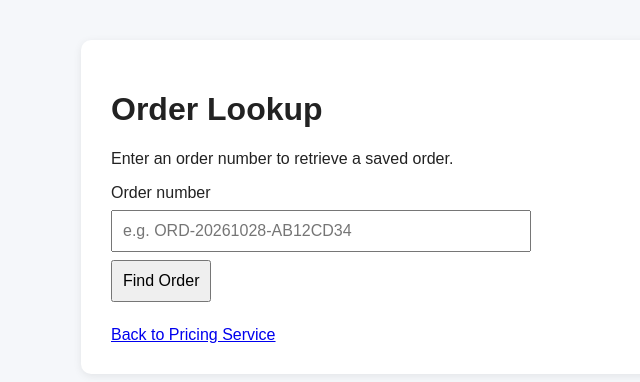
After one commit to abdullateefabioro-hub/pricing-service, a Flask app: page /lookup in a window 1280 px wide. The commit adds this page. Shown: the top 382 px of the page, without its empty margins (134-774 px from the left). Run offline with Flask 3, Linux system fonts and the light colour scheme.

Commit message:
Add order lookup page

```diff
--- a/app.py
+++ b/app.py
@@ -12,7 +12,7 @@ from flask import (
     flash,
 )
 
-from database import save_order
+from database import get_order, save_order
 from pricing import calculate_order, parse_items, line_total
 from receipt import generate_receipt
 
@@ -123,3 +123,28 @@ def download_receipt():
 
 if __name__ == "__main__":
     app.run(debug=True)
+
+
+@app.route("/lookup", methods=["GET", "POST"])
+def lookup():
+    order = None
+    error = None
+    order_number = ""
+
+    if request.method == "POST":
+        order_number = request.form.get("order_number", "").strip()
+
+        if not order_number:
+            error = "Please enter an order number."
+        else:
+            order = get_order(order_number)
+
+            if order is None:
+                error = f"No order found with number: {order_number}"
+
+    return render_template(
+        "lookup.html",
+        order=order,
+        error=error,
+        order_number=order_number,
+    )
--- a/templates/index.html
+++ b/templates/index.html
@@ -173,6 +173,10 @@
                 </a>
             </section>
         {% endif %}
+
+        <p>
+            <a href="{{ url_for('lookup') }}">Look Up an Existing Order</a>
+        </p>
     </main>
 </body>
 </html>
--- /dev/null
+++ b/templates/lookup.html
@@ -0,0 +1,152 @@
+<!DOCTYPE html>
+<html lang="en">
+<head>
+    <meta charset="UTF-8">
+    <meta name="viewport" content="width=device-width, initial-scale=1.0">
+    <title>Order Lookup - Pricing Service</title>
+    <style>
+        body {
+            font-family: Arial, sans-serif;
+            max-width: 850px;
+            margin: 40px auto;
+            padding: 0 20px;
+            color: #222;
+            background: #f5f7fa;
+        }
+
+        main {
+            background: white;
+            padding: 30px;
+            border-radius: 10px;
+            box-shadow: 0 2px 8px rgba(0, 0, 0, 0.08);
+        }
+
+        input, button {
+            font-size: 16px;
+            padding: 10px;
+            margin-top: 8px;
+        }
+
+        input {
+            width: 100%;
+            max-width: 420px;
+            box-sizing: border-box;
+        }
+
+        button {
+            cursor: pointer;
+        }
+
+        .error {
+            color: #b00020;
+            margin-top: 20px;
+        }
+
+        table {
+            width: 100%;
+            border-collapse: collapse;
+            margin-top: 20px;
+        }
+
+        th, td {
+            padding: 10px;
+            border-bottom: 1px solid #ddd;
+            text-align: left;
+        }
+
+        th {
+            background: #f0f2f5;
+        }
+
+        .totals {
+            margin-top: 20px;
+            line-height: 1.8;
+        }
+
+        a {
+            display: inline-block;
+            margin-top: 24px;
+        }
+    </style>
+</head>
+<body>
+    <main>
+        <h1>Order Lookup</h1>
+        <p>Enter an order number to retrieve a saved order.</p>
+
+        <form method="POST" action="{{ url_for('lookup') }}">
+            <label for="order_number">Order number</label><br>
+            <input
+                type="text"
+                id="order_number"
+                name="order_number"
+                value="{{ order_number }}"
+                placeholder="e.g. ORD-20261028-AB12CD34"
+                required
+            >
+            <br>
+            <button type="submit">Find Order</button>
+        </form>
+
+        {% if error %}
+            <p class="error">{{ error }}</p>
+        {% endif %}
+
+        {% if order %}
+            <section>
+                <h2>Order Details</h2>
+
+                <p>
+                    <strong>Order number:</strong>
+                    {{ order.order_number }}
+                </p>
+
+                <p>
+                    <strong>Created:</strong>
+                    {{ order.created_at }}
+                </p>
+
+                <h3>Items</h3>
+
+                <table>
+                    <thead>
+                        <tr>
+                            <th>Item</th>
+                            <th>Unit Price</th>
+                            <th>Quantity</th>
+                            <th>Line Total</th>
+                        </tr>
+                    </thead>
+                    <tbody>
+                        {% for item in order["items"] %}
+                            <tr>
+                                <td>{{ item.name }}</td>
+                                <td>${{ "%.2f"|format(item.price|float) }}</td>
+                                <td>{{ item.qty }}</td>
+                                <td>${{ "%.2f"|format(item.line_total|float) }}</td>
+                            </tr>
+                        {% endfor %}
+                    </tbody>
+                </table>
+
+                <div class="totals">
+                    <p>
+                        <strong>Subtotal:</strong>
+                        ${{ "%.2f"|format(order.subtotal|float) }}
+                    </p>
+                    <p>
+                        <strong>Discount:</strong>
+                        ${{ "%.2f"|format(order.discount|float) }}
+                    </p>
+                    <p>
+                        <strong>Total:</strong>
+                        ${{ "%.2f"|format(order.total|float) }}
+                    </p>
+                </div>
+            </section>
+        {% endif %}
+
+        <a href="{{ url_for('index') }}">Back to Pricing Service</a>
+    </main>
+</body>
+</html>
```
